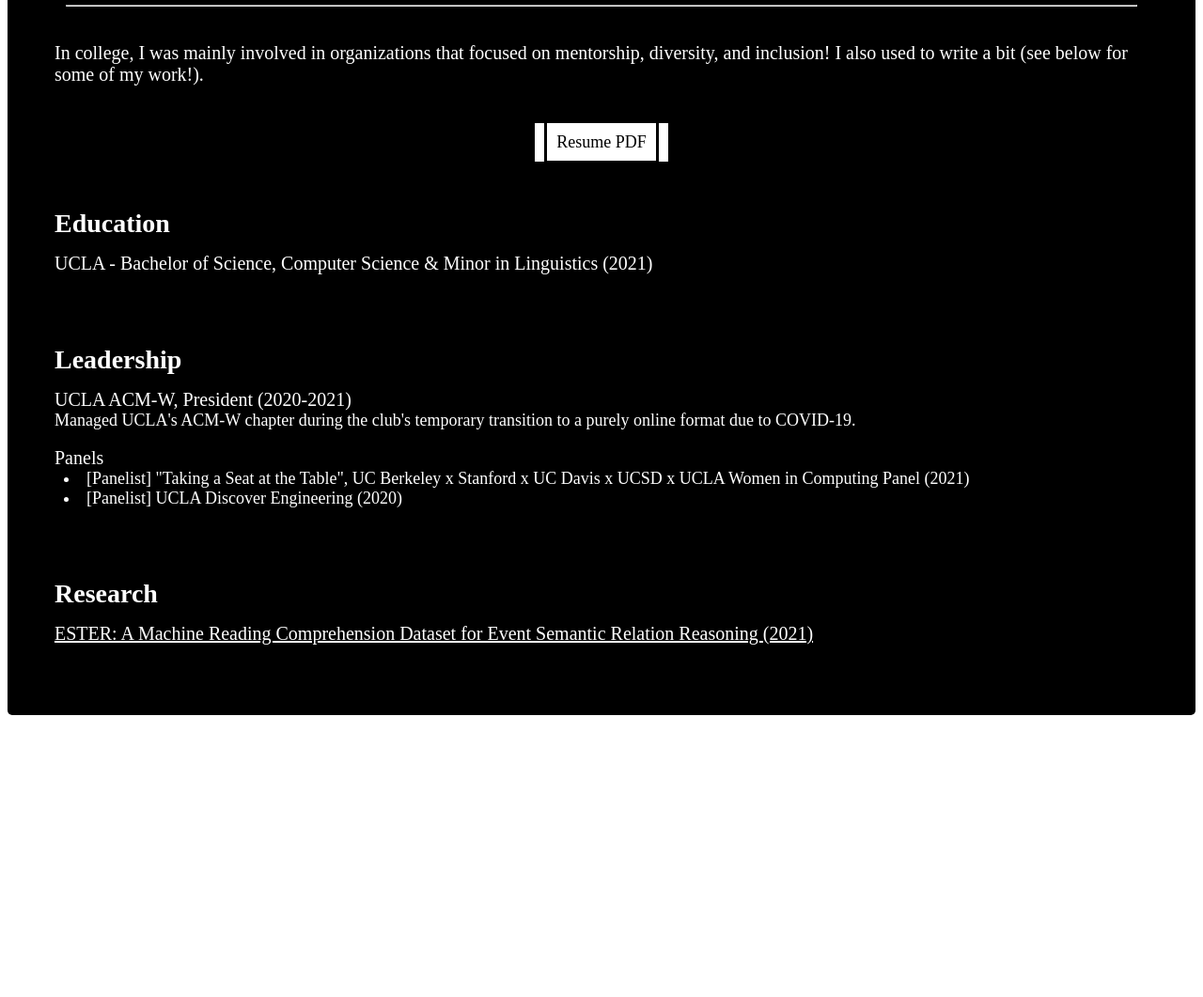
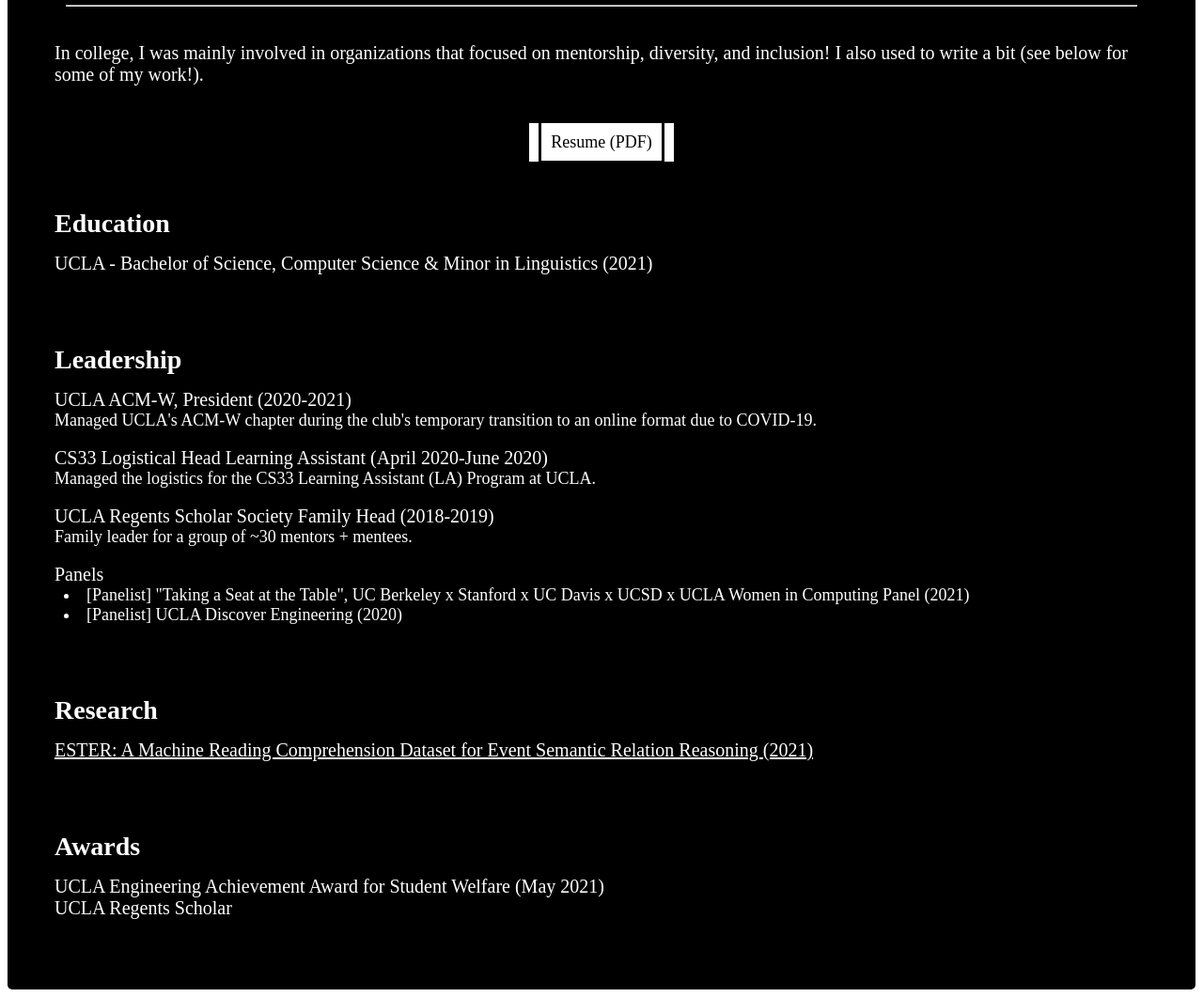
Before and after one commit to JuliaB1/JuliaB1.github.io, a Gatsby site: page /components/Resume in a window 1280 px wide. Shown: the part 103-1164 px from the top of the page at 94% size. Before the commit the page ends 872 px from the top, so only its background shows below. Built offline with nearby package versions, Linux system fonts and the light colour scheme; Gatsby itself is replaced by a stand-in of ours.

Commit message:
added more info

```diff
--- a/src/pages/components/About.js
+++ b/src/pages/components/About.js
@@ -23,7 +23,7 @@
                 <ul>
                     <li>I'll be starting work as a software engineer at Facebook in August 2021.</li>
                     <li>I love to cook, hike, crochet, listen to music, write, and watch aesthetic cooking videos on YouTube.</li>
-                    <li>I've been a Nintendo nerd since age 6 when I first played Pokémon Sapphire :)</li>
+                    <li>I've been a Nintendo nerd since age 6 when I first played Pokémon Sapphire.</li>
                     <li>Milk is my favorite beverage.</li>
                 </ul>
             </div>
--- a/src/pages/components/Resume.js
+++ b/src/pages/components/Resume.js
@@ -48,9 +48,9 @@
                         fontSize: 18,
                         borderStyle: "solid",
                         padding: 10,
-                        fontFamily: "Cormorand Garamond"
+                        fontFamily: "Cormorant Garamond"
                     }}>
-                    Resume PDF
+                    Resume (PDF)
                 </a>
             </div>
             <div style={{ display: "flex", flexDirection: "column", paddingRight: 20 }}>
@@ -61,7 +61,13 @@
                 <div style={{ paddingLeft: 50, paddingBottom: 75 }}>
                     <div style={bigHeader}> Leadership</div>
                     <div style={medHeader}>UCLA ACM-W, President (2020-2021)</div>
-                    <div style={text}>Managed UCLA's ACM-W chapter during the club's temporary transition to a purely online format due to COVID-19.</div>
+                    <div style={text}>Managed UCLA's ACM-W chapter during the club's temporary transition to an online format due to COVID-19.</div>
+                    <br />
+                    <div style={medHeader}>CS33 Logistical Head Learning Assistant (April 2020-June 2020)</div>
+                    <div style={text}>Managed the logistics for the CS33 Learning Assistant (LA) Program at UCLA.</div>
+                    <br />
+                    <div style={medHeader}>UCLA Regents Scholar Society Family Head (2018-2019)</div>
+                    <div style={text}>Family leader for a group of ~30 mentors + mentees.</div>
                     <br />
                     <div style={medHeader}>Panels</div>
                     <div style={{ marginLeft: 10, fontSize: 18 }}>
@@ -73,6 +79,11 @@
                     <div style={bigHeader}> Research</div>
                     <div style={medHeader}><a href="https://arxiv.org/pdf/2104.08350.pdf" style={{ color: "white" }}>ESTER: A Machine Reading Comprehension Dataset for Event Semantic Relation Reasoning (2021)</a></div>
                 </div>
+                <div style={{ paddingLeft: 50, paddingBottom: 75 }}>
+                    <div style={bigHeader}> Awards</div>
+                    <div style={medHeader}>UCLA Engineering Achievement Award for Student Welfare (May 2021)</div>
+                    <div style={medHeader}>UCLA Regents Scholar</div>
+                </div>
             </div>
 
         </div>);
```
